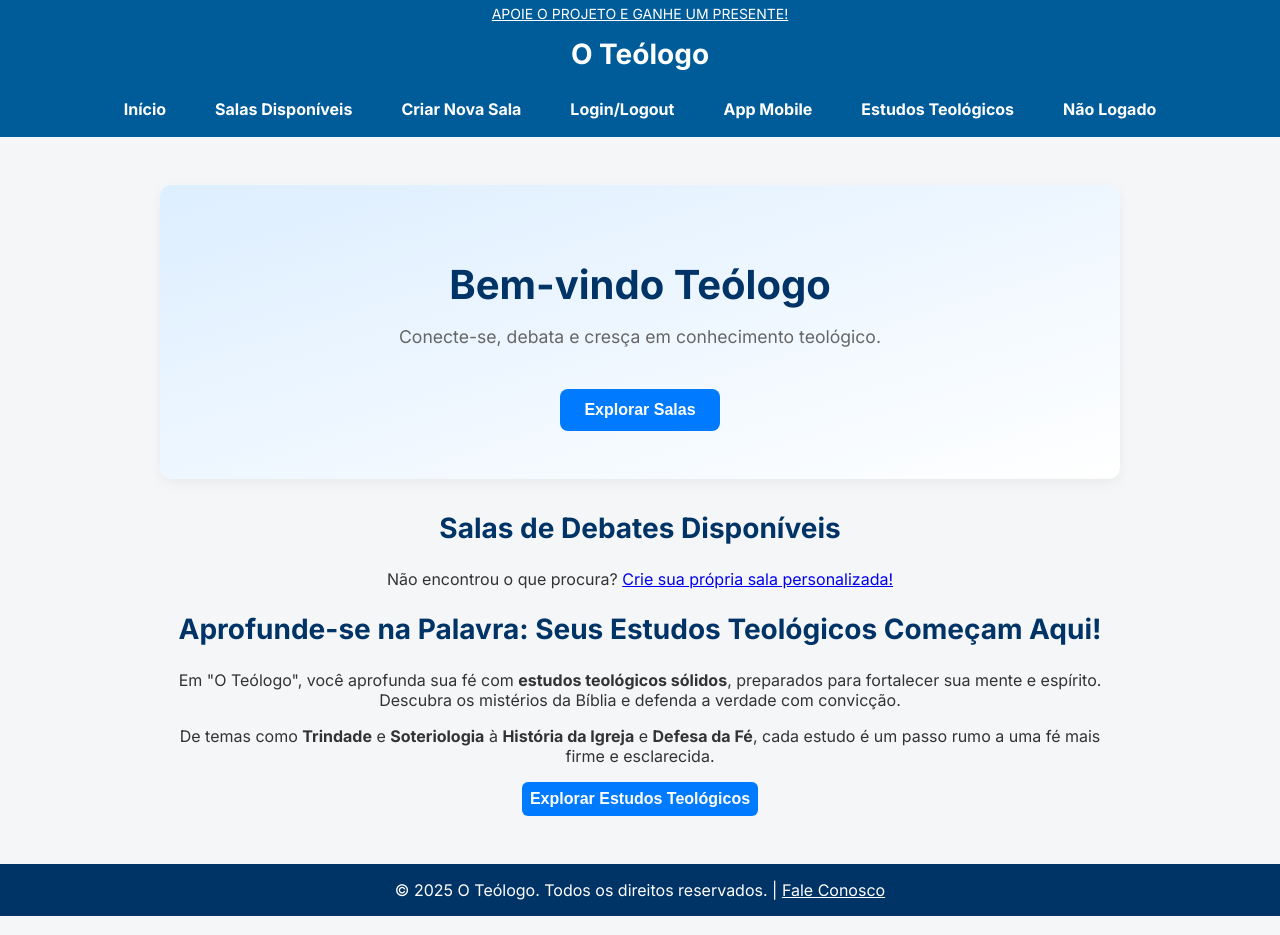
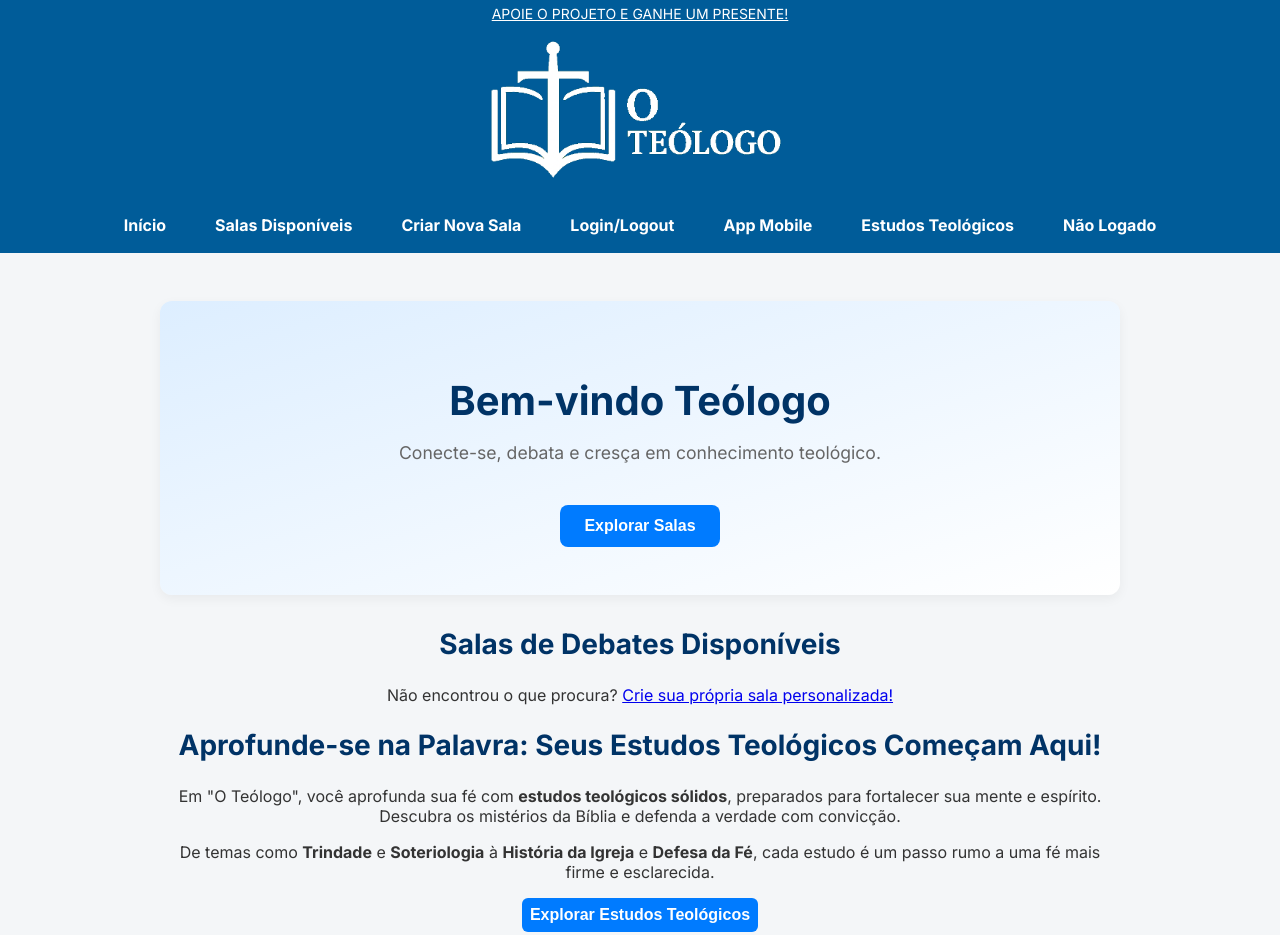
Before and after one commit to asfrazao/oteologo, a website: page public/index.html in a window 1280 px wide. Shown: the top 935 px of the page. Drawn offline with Linux system fonts and the light colour scheme.

Commit message:
Logos e Favicon

```diff
--- a/public/index.html
+++ b/public/index.html
@@ -6,6 +6,9 @@
     <title>O Teólogo – Debates Bíblicos, Salas Temáticas e Estudos Online</title>
     <link rel="stylesheet" href="styles.css?v=1" />
     <link rel="manifest" href="/manifest.json">
+
+    <link rel="icon" type="image/png" href="/img/favicon.png" />
+    <link rel="shortcut icon" href="/favicon.ico" />
 
     <!-- Meta Description para Google -->
     <meta name="description" content="Cadastre-se gratuitamente na plataforma O Teólogo e participe de salas de debate bíblico, estudos teológicos e uma comunidade cristã ativa.">
@@ -43,7 +46,12 @@
 <body>
 
 <div class="top-bar"><a href="/apoie.html" style="color:white;">APOIE O PROJETO E GANHE UM PRESENTE!</a></div>
-<div class="header-logo"><div class="logo">O Teólogo</div></div>
+<div class="header-logo">
+    <img src="/img/logoTeologoTransp.png" alt="Logo O Teólogo" >
+    <div class="logo" style="display: inline-block; vertical-align: middle;"></div>
+</div>
+
+
 <nav class="menu">
     <a href="/">Início</a>
     <a href="/salas">Salas Disponíveis</a>
--- a/public/styles.css
+++ b/public/styles.css
@@ -400,3 +400,9 @@ button:hover {
 .btn-google:hover {
   background-color: #0056b3;
 }
+
+.header-logo img {
+  height: 150px;
+  vertical-align: middle;
+  margin-right: 10px;
+}
```
Also changed, not shown: public/img/logoTeologoBco.png (added), public/img/logoTeologoTexto.png (added), public/img/logoTeologoTransp.png (added).
